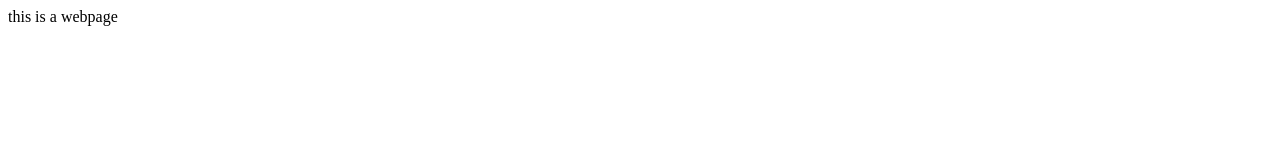
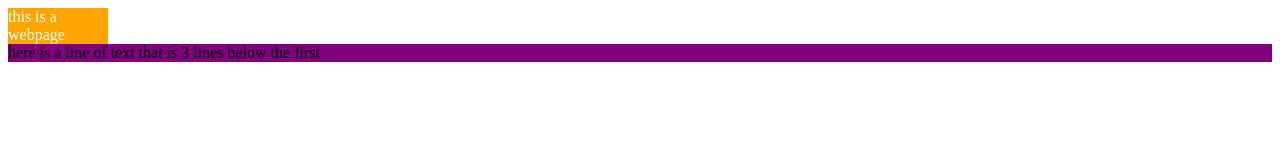
Before and after one commit to SiegfriedSharma/sexy_harvard_html, a plain HTML site: page index.html in a window 1280 px wide. Drawn offline with Linux system fonts and the light colour scheme.

Commit message:
added other items to subject line

```diff
--- a/index.html
+++ b/index.html
@@ -1 +1,7 @@
+<div style="background-color: orange; color:white;width: 100px;">
 this is a webpage
+</div>
+
+<div style="background-color: purple;">
+here is a line of text that is 3 lines below the first
+</div>
```
